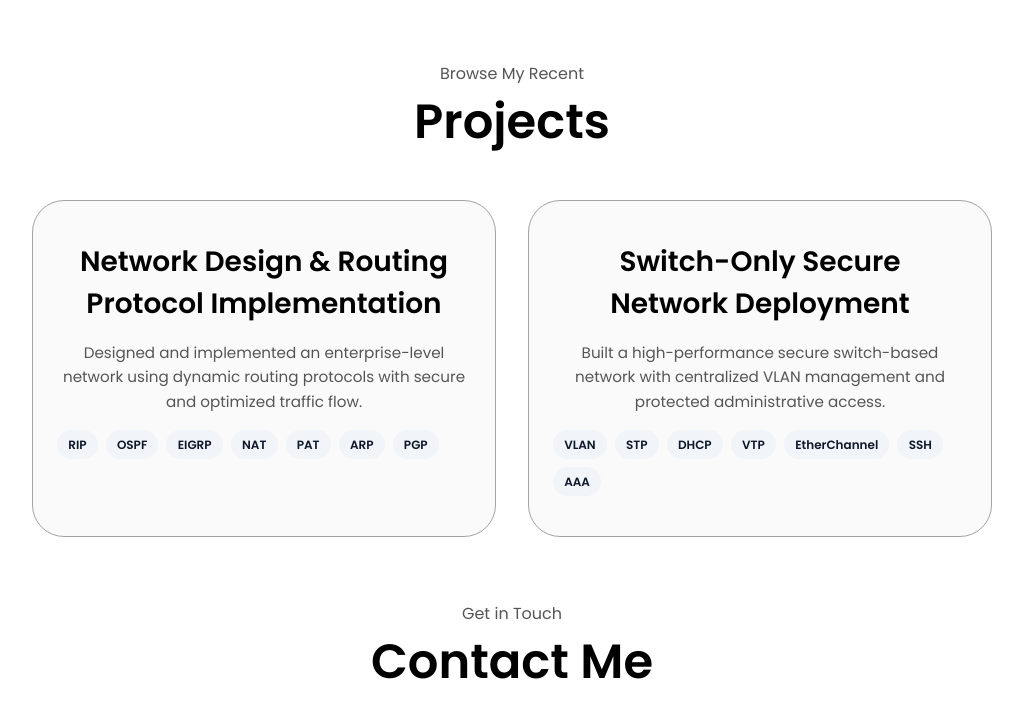
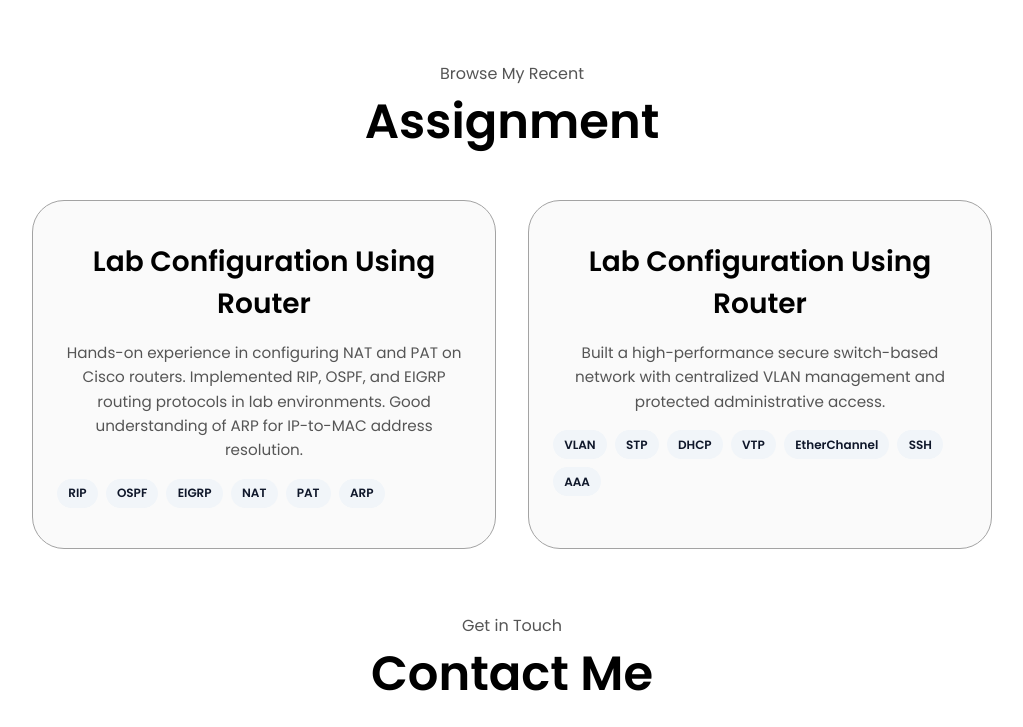
Before and after one commit to arunkanth821/portfolio, a website: page index.html in a window 1280 px wide. Shown: the part 2511-3238 px from the top of the page, without its empty margins (128-1151 px from the left). Drawn offline with nearby package versions, Linux system fonts and the light colour scheme.

Commit message:
resume update

```diff
--- a/index.html
+++ b/index.html
@@ -56,7 +56,7 @@
       <h1 class="title">Arunkanth S </h1>
       <p class="section__text__p2">Network Engineer</p>
       <div class="btn-container">
-        <button class="btn btn-color-2" onclick="window.open('./assets/Arunkanth resume.pdf')">
+        <button class="btn btn-color-2" onclick="window.open('./assets/Arunkanth resumes.pdf')">
           Download Resume
         </button>
         <button class="btn btn-color-1" onclick="location.href='./#contact'">
@@ -251,7 +251,7 @@
   <!-- PROJECTS -->
 <section id="projects">
   <p class="section__text__p1">Browse My Recent</p>
-  <h1 class="title">Projects</h1>
+  <h1 class="title">Assignment</h1>
 
   <div class="experience-details-container">
     <div class="about-containers">
@@ -260,12 +260,13 @@
       <div class="details-container color-container project-card ">
 
         <h2 class="experience-sub-title project-title">
-          Network Design & Routing Protocol Implementation
+         Lab Configuration Using Router
         </h2>
 
         <p class="project-desc">
-          Designed and implemented an enterprise-level network using dynamic
-          routing protocols with secure and optimized traffic flow.
+         Hands-on experience in configuring NAT and PAT on Cisco routers.
+Implemented RIP, OSPF, and EIGRP routing protocols in lab environments.
+Good understanding of ARP for IP-to-MAC address resolution.
         </p>
 
         <div class="tech-stack">
@@ -275,7 +276,7 @@
           <span class="tech">NAT</span>
           <span class="tech">PAT</span>
           <span class="tech">ARP</span>
-          <span class="tech">PGP</span>
+
         </div>
 
 
@@ -285,7 +286,7 @@
       <div class="details-container color-container project-card">
 
         <h2 class="experience-sub-title project-title">
-          Switch-Only Secure Network Deployment
+         Lab Configuration Using Router
         </h2>
 
         <p class="project-desc">
```
Also changed, not shown: 3 other files.
